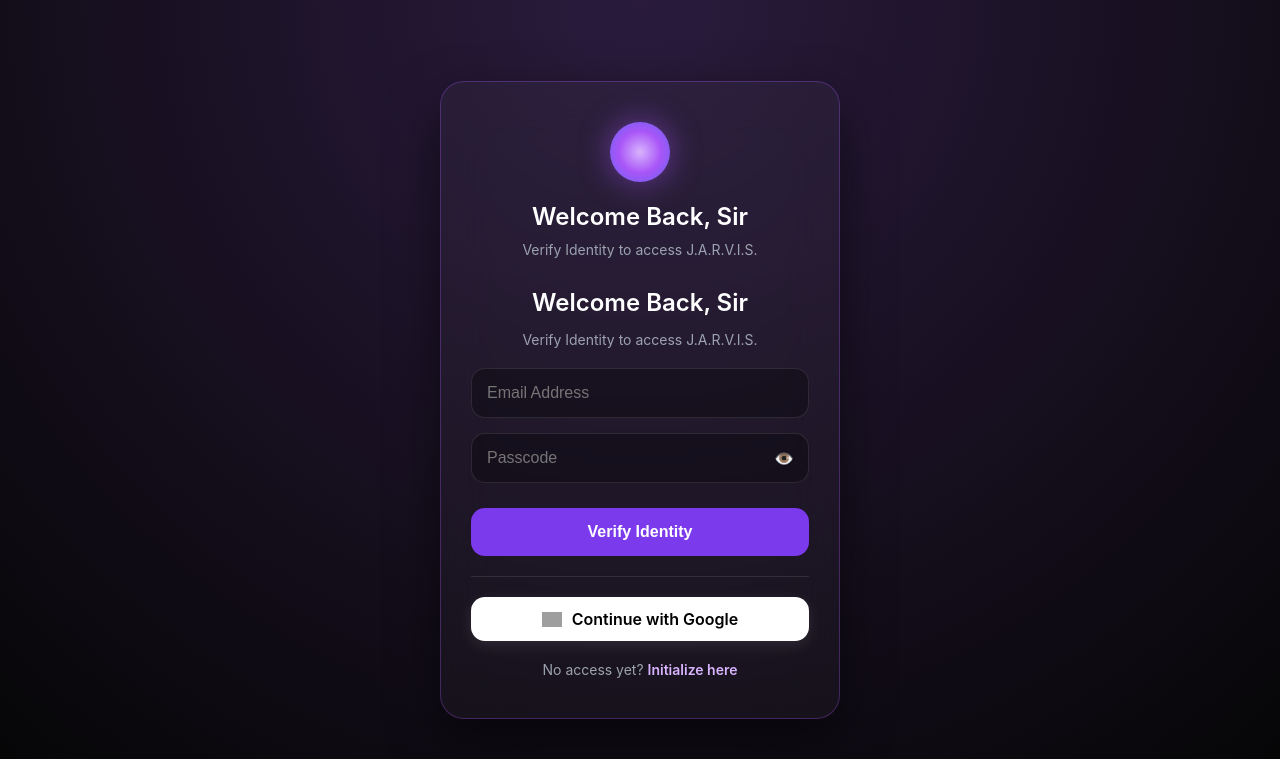
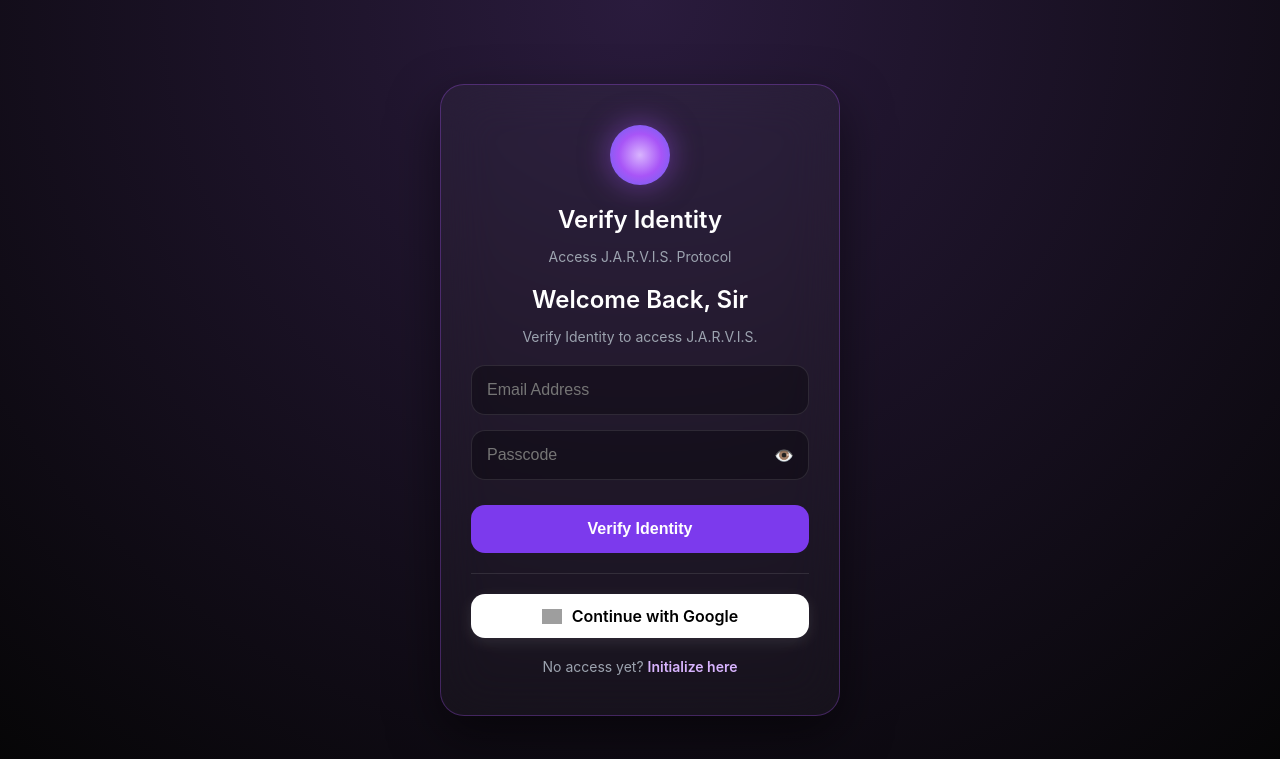
Before and after one commit to raunakkhanagwal9-web/Jarvis_ai, a Flask app: page /login in a window 1280 px wide. Shown: the top 759 px of the page. Run offline with Flask 3, Linux system fonts and the light colour scheme; some libraries are stand-ins or nearby versions; some web fonts are replaced; grey boxes are pictures that could not be loaded.

Commit message:
Update login page header and subtitle

```diff
--- a/templates/login.html
+++ b/templates/login.html
@@ -109,8 +109,8 @@
 <body>
     <div class="login-card">
         <div class="mini-orb"></div>
-        <h2>Welcome Back, Sir</h2>
-        <p class="subtitle">Verify Identity to access J.A.R.V.I.S.</p>
+        <h2>Verify Identity</h2>
+<p style="color: #9ca3af; font-size: 14px; margin-bottom: 20px;">Access J.A.R.V.I.S. Protocol</p>
 
         {% with messages = get_flashed_messages() %}
   {% if messages %}
```
